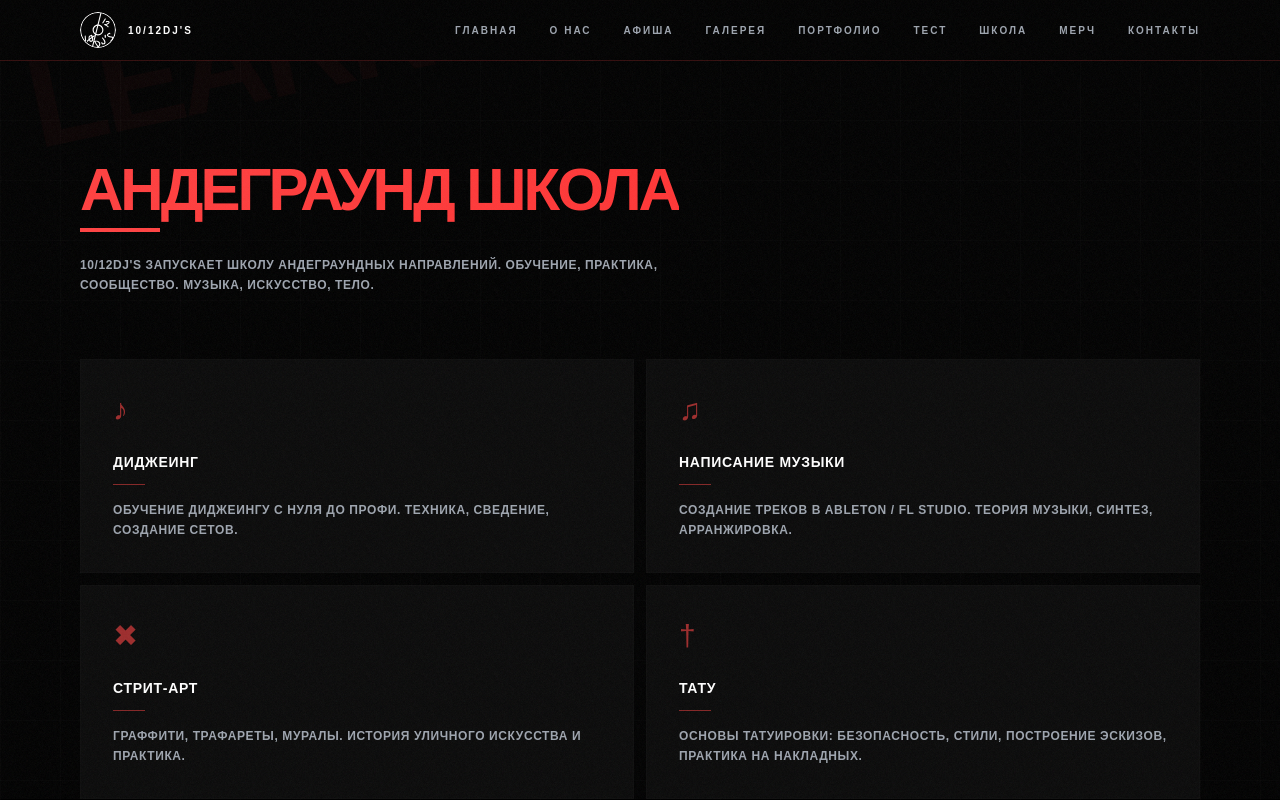
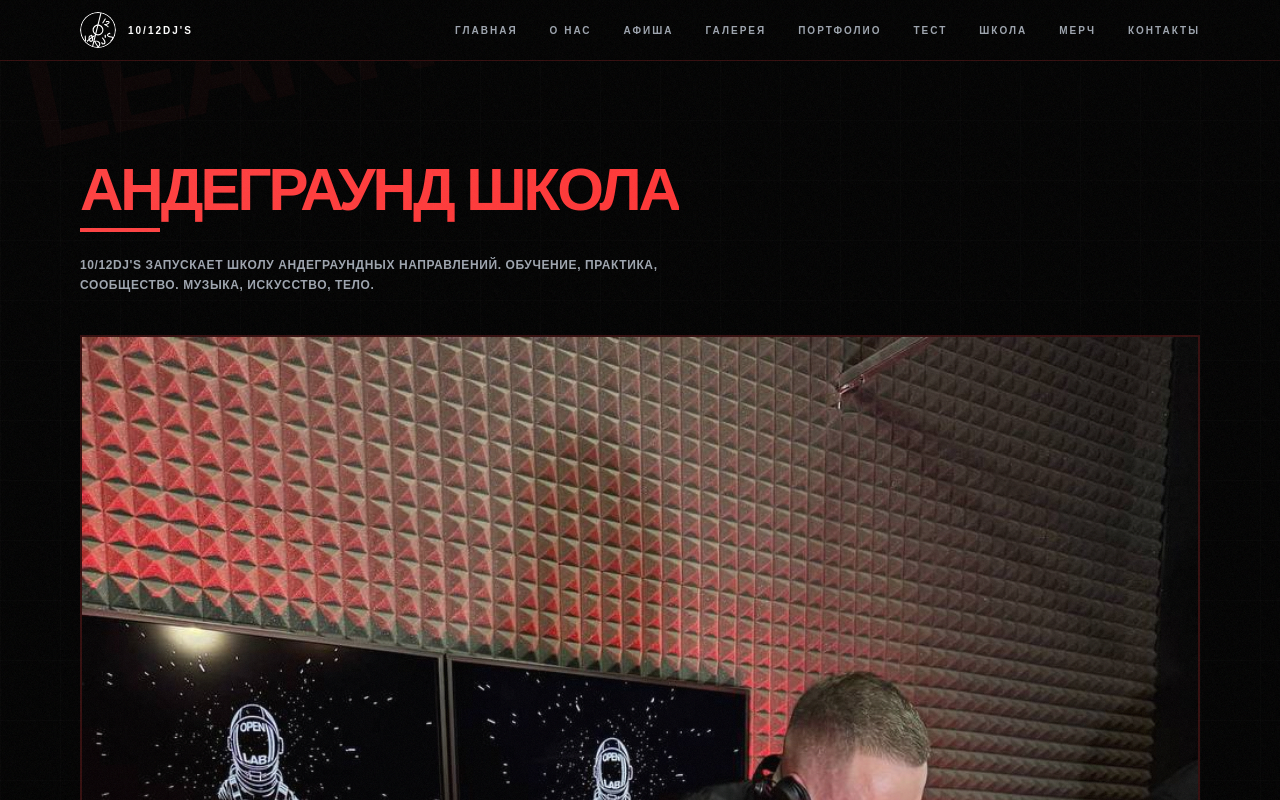
Before and after one commit to Alexander-Golomonosov/10-12djs-website, a Next.js app: page /school in a window 1280 px wide. Shown: the top 800 px of the page. Built offline with nearby package versions, Linux system fonts and the light colour scheme; a web font is replaced by a local one.

Commit message:
Добавлено фото на страницу школы

```diff
--- a/src/app/school/page.tsx
+++ b/src/app/school/page.tsx
@@ -1,5 +1,6 @@
 import type { Metadata } from "next";
 import Link from "next/link";
+import Image from "next/image";
 
 export const metadata: Metadata = {
   title: "ШКОЛА | 10/12DJ'S",
@@ -52,6 +53,16 @@ export default function School() {
         10/12DJ&apos;S ЗАПУСКАЕТ ШКОЛУ АНДЕГРАУНДНЫХ НАПРАВЛЕНИЙ.
         ОБУЧЕНИЕ, ПРАКТИКА, СООБЩЕСТВО. МУЗЫКА, ИСКУССТВО, ТЕЛО.
       </p>
+
+      <div className="mt-10">
+        <Image
+          src="/school-photo.jpg"
+          alt="АНДЕГРАУНД ШКОЛА 10/12DJ'S"
+          width={1200}
+          height={800}
+          className="w-full border-2 border-accent/20 object-cover"
+        />
+      </div>
 
       <div className="mt-16 grid gap-3 sm:grid-cols-2">
         {directions.map((d) => (
```
Also changed, not shown: public/school-photo.jpg (added).
